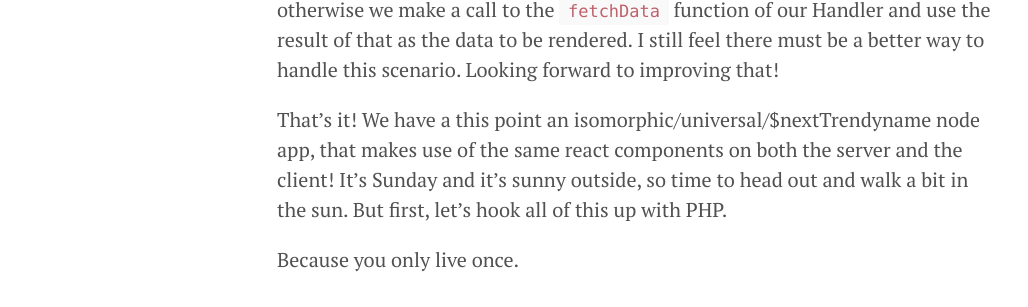
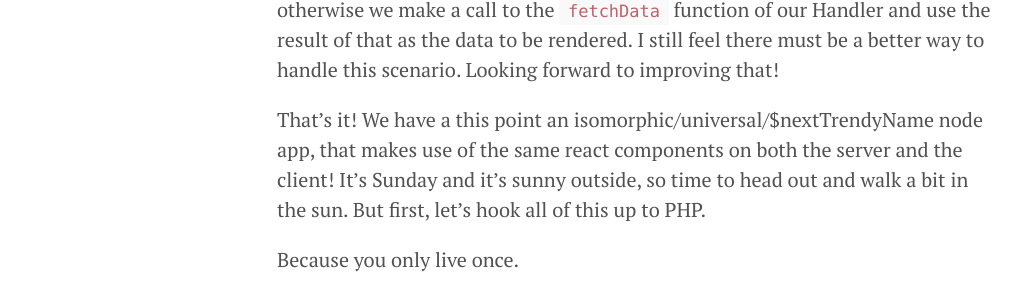
Before and after one commit to ericescalante/ericescalante.github.io, a Jekyll site: the page built from _posts/2015-06-21-isomorphic3.md, in a window 1280 px wide and 900 px high, scrolled down 3035 px. Shown: the part 263-570 px from the top of the window, without its empty margins (3-1031 px from the left). Built offline with Jekyll 4.4.1, drawn with Linux system fonts in a browser that asks for light colours; some of the changed text lies outside the part shown.

Commit message:
Update 2015-06-21-isomorphic3.md

```diff
--- a/_posts/2015-06-21-isomorphic3.md
+++ b/_posts/2015-06-21-isomorphic3.md
@@ -82,6 +82,6 @@ Router.run routes, Router.HistoryLocation, (Handler, state) ->
 
 We need to tell react to render the resulting Handler (our trusty developers list) using either the JSON data that comes already hardcoded on the page thanks to node, or to do a new call to Github's API, in order to avoid doing an unnecessary request the first time. That little if on line 6 makes sure of just that. So, if it's the first render of the page, we just invoke `React.render` with the data present, otherwise we make a call to the `fetchData` function of our Handler and use the result of that as the data to be rendered. I still feel there must be a better way to handle this scenario. Looking forward to improving that!
 
-That's it! We have a this point an isomorphic/universal/$nextTrendyname node app, that makes use of the same react components on both the server and the client! It's Sunday and it's sunny outside, so time to head out and walk a bit in the sun. But first, let's hook all of this up with PHP.
+That's it! We have a this point an isomorphic/universal/$nextTrendyName node app, that makes use of the same react components on both the server and the client! It's Sunday and it's sunny outside, so time to head out and walk a bit in the sun. But first, let's hook all of this up to PHP.
 
 Because you only live once.
```
Also changed, not shown: other parts of _posts/2015-06-21-isomorphic3.md (+1 -1 lines).
